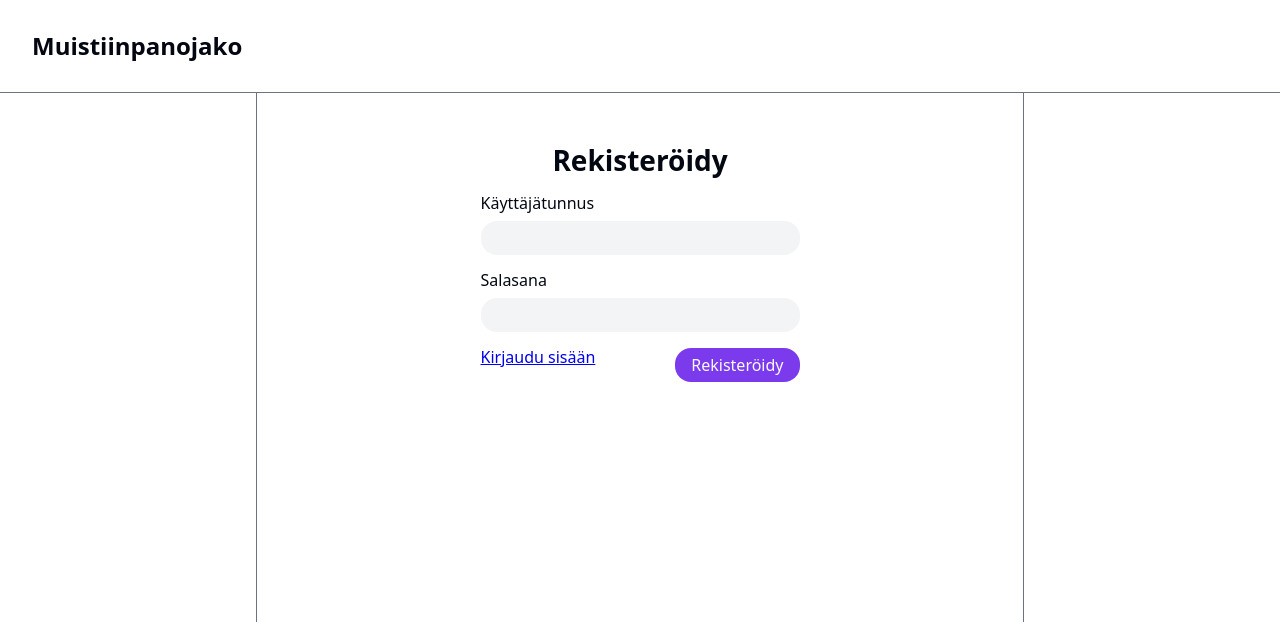
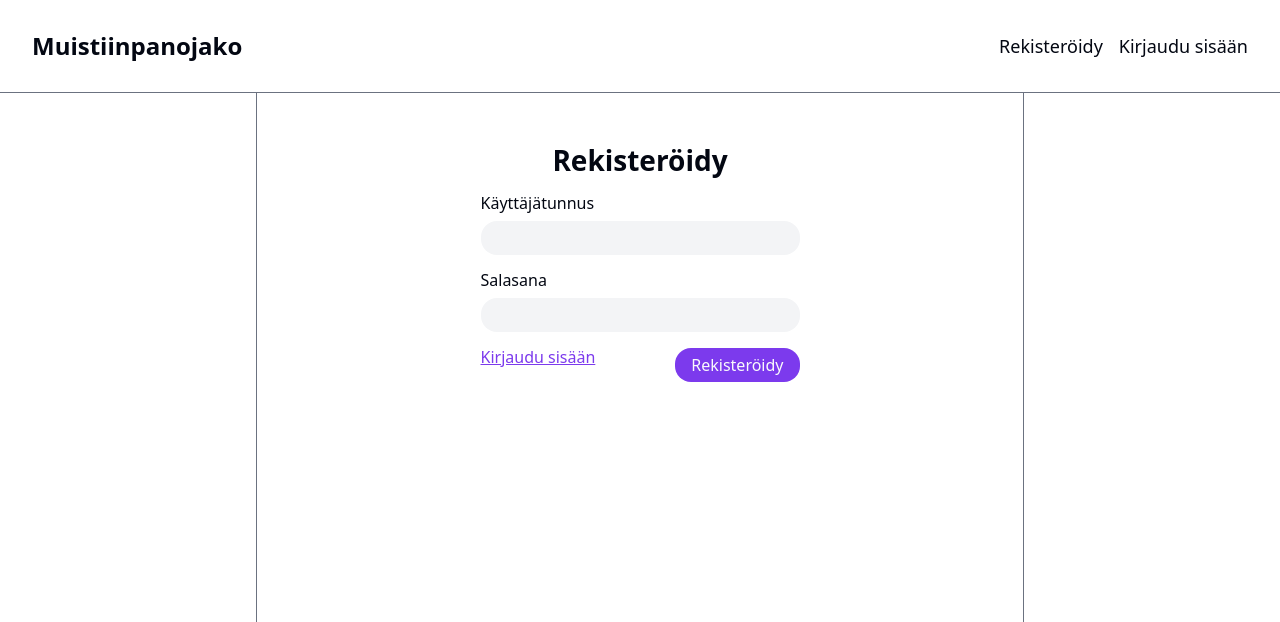
Before and after one commit to antoKeinanen/TikaWe-muistiinpanojako, a Flask app: page /signup in a window 1280 px wide. Shown: the top 622 px of the page. Run offline with Flask 3, Linux system fonts and the light colour scheme; parts of the project's set-up code (start-up, migrations or seed data) failed here and were passed over.

Commit message:
feat: implement navigation bar

```diff
--- a/src/decorators/login_required.py
+++ b/src/decorators/login_required.py
@@ -10,14 +10,17 @@ def login_required(f: Callable):
     def decorated_function(*args: tuple, **kwargs: dict) -> flask.Response:
         token = flask.request.cookies.get("Authorization")
         if not token:
+            flask.session["signed_in"] = False
             return flask.redirect(flask.url_for("signin_page", next=flask.request.url))
 
         user, error = auth_service.get_user_by_token(token)
         if error:
+            flask.session["signed_in"] = False
             Logger.error("Login required decorator failed to get user by token:", error)
             return flask.redirect(flask.url_for("signin_page", next=flask.request.url))
 
         flask.request.user = user
+        flask.session["signed_in"] = True
 
         return f(*args, **kwargs)
 
--- a/src/main.py
+++ b/src/main.py
@@ -12,6 +12,7 @@ app.secret_key = config["CSRF_SECRET"]
 app.add_url_rule("/", view_func=routes.index_route.index_page)
 app.add_url_rule("/signup", view_func=routes.auth_route.signup_page)
 app.add_url_rule("/signin", view_func=routes.auth_route.signin_page)
+app.add_url_rule("/signout", view_func=routes.auth_route.signout_action)
 app.add_url_rule("/note/create", view_func=routes.note_route.create_note_page)
 app.add_url_rule("/note/<int:note_id>", view_func=routes.note_route.view_note_page)
 
--- a/src/routes/auth_route.py
+++ b/src/routes/auth_route.py
@@ -7,12 +7,26 @@ from decorators import csrf
 
 @csrf.setup
 def signin_page():
+    if flask.session.get("signed_in"):
+        next_page = flask.request.form.get("next")
+
+        if not next_page or not len(next_page):
+            next_page = flask.url_for("index_page")
+        return flask.redirect(next_page)
+
     errors = flask.get_flashed_messages(category_filter="error")
     return flask.render_template("auth/signin.html", errors=enumerate(errors))
 
 
 @csrf.setup
 def signup_page():
+    if flask.session.get("signed_in"):
+        next_page = flask.request.form.get("next")
+
+        if not next_page or not len(next_page):
+            next_page = flask.url_for("index_page")
+        return flask.redirect(next_page)
+
     errors = flask.get_flashed_messages(category_filter="error")
     return flask.render_template("auth/signup.html", errors=enumerate(errors))
 
@@ -78,6 +92,15 @@ def signup_action():
     return response
 
 
+def signout_action():
+    flask.session["signed_in"] = False
+    response = flask.make_response(
+        flask.redirect(flask.url_for("signin_page")),
+    )
+    response.set_cookie("Authorization", "")
+    return response
+
+
 def validate_credentials():
     username = flask.request.form.get("username")
     password = flask.request.form.get("password")
--- a/src/static/style.css
+++ b/src/static/style.css
@@ -44,6 +44,10 @@ body {
     -webkit-user-select: none;
 }
 
+* {
+    transition: all 150ms linear;
+}
+
 header {
     border-bottom: 1px solid hsl(var(--muted-foreground));
     padding-block: 1rem;
@@ -51,6 +55,18 @@ header {
     position: sticky;
     top: 0px;
     background-color: hsl(var(--background));
+    display: flex;
+    justify-content: space-between;
+    align-items: center;
+}
+
+a {
+    color: hsl(var(--primary));
+}
+
+a:has(.logo) {
+    color: hsl(var(--foreground));
+    text-decoration: none;
 }
 
 .logo {
@@ -192,3 +208,19 @@ input[type="submit"] {
     padding-inline: 1rem;
     padding-block: 0.5rem;
 }
+
+.links {
+    display: flex;
+    gap: 1rem;
+    font-size: 1.125rem;
+    color: hsl(var(--foreground));
+
+    & > a {
+        color: hsl(var(--foreground));
+        text-decoration: none;
+
+        &:hover {
+            color: hsl(var(--primary));
+        }
+    }
+}
--- a/src/templates/base.html
+++ b/src/templates/base.html
@@ -15,7 +15,16 @@
     </head>
     <body>
         <header>
-            <h1 class="logo">Muistiinpanojako</h1>
+            <a href="/"><h1 class="logo">Muistiinpanojako</h1></a>
+            <div class="links">
+                {% if session["signed_in"] %}
+                <a href="/note/create">Uusi muistiinpano</a>
+                <a href="/signout">Kirjaudu ulos</a>
+                {% else %}
+                <a href="/signup">Rekisteröidy</a>
+                <a href="/signin">Kirjaudu sisään</a>
+                {% endif %}
+            </div>
         </header>
         <main>{% block content %} {% endblock %}</main>
     </body>
```
